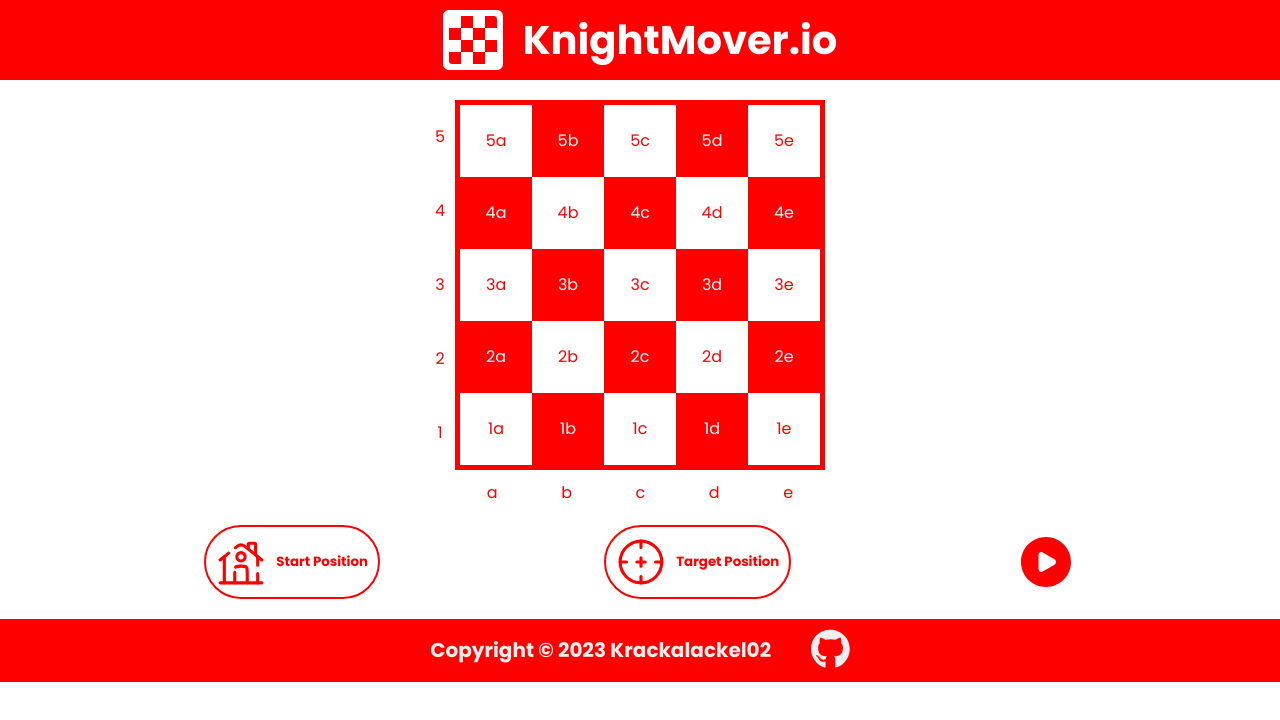
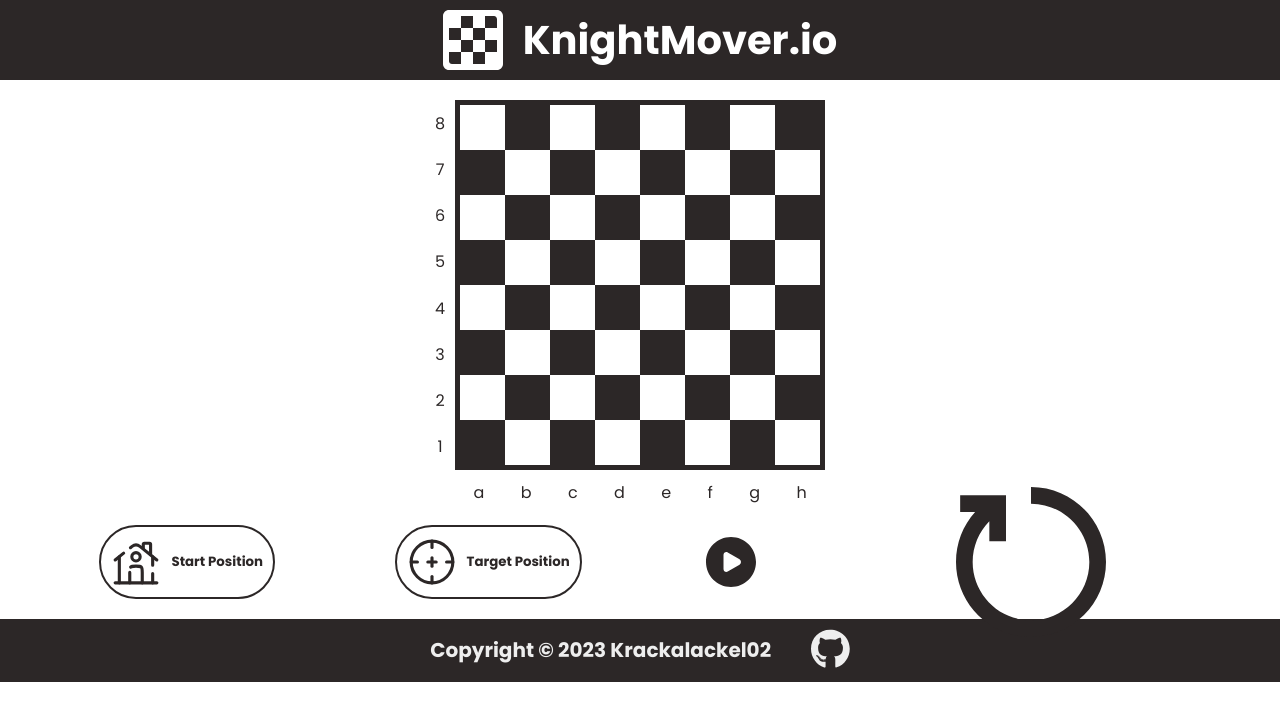
Before and after one commit to krackalackel02/Knights, a React (Vite) app: page / in a window 1280 px wide. Shown: the top 720 px of the page. Built offline with nearby package versions, Linux system fonts and the light colour scheme.

Commit message:
initial reducer and context

```diff
--- a/src/App.jsx
+++ b/src/App.jsx
@@ -3,14 +3,15 @@ import Board from "./features/Board/components/Board";
 import Buttons from "./components/Buttons";
 import Footer from "./components/Footer";
 import Header from "./components/Header";
+import { GameProvider } from "./features/Board/gameContext";
 const App = () => {
 	return (
-		<>
+		<GameProvider>
 			<Header />
 			<Board />
 			<Buttons />
 			<Footer />
-		</>
+		</GameProvider>
 	);
 };
 
--- a/src/components/Buttons.css
+++ b/src/components/Buttons.css
@@ -17,7 +17,7 @@
 	aspect-ratio: 1;
 	fill: transparent;
 }
-.btn-play {
+.btn-play,.btn-reset {
 	border-radius: 50%;
 	height: 60px;
 	aspect-ratio: 1;
@@ -30,6 +30,7 @@
 .btn-grid {
 	display: flex;
 	align-items: center;
+	flex-wrap: wrap;
 	justify-content: space-evenly;
 	gap: 20px;
 	margin-top: 10px;
--- a/src/components/Buttons.jsx
+++ b/src/components/Buttons.jsx
@@ -2,25 +2,54 @@ import React from "react";
 import Play from "../assets/play.svg";
 import Home from "../assets/home.svg";
 import Target from "../assets/target.svg";
+import Reset from "../assets/reset.svg";
 import "./Buttons.css";
+import { ACTIONS } from "../features/Board/gameReducer";
+import { useGame } from "../features/Board/gameContext";
 function Buttons() {
+	const { state, dispatch } = useGame();
 	return (
 		<div className="btn-grid">
-			<button className="btn btn-position">
+			<button
+				className="btn btn-position"
+				onClick={(e) => {
+					dispatch({ type: ACTIONS.WAITFORSTARTPOS });
+				}}
+			>
 				<svg>
 					<use xlinkHref={Home + "#home"}></use>
 				</svg>
 				Start Position
 			</button>
-			<button className="btn btn-position">
+			<button
+				className="btn btn-position"
+				onClick={(e) => {
+					dispatch({ type: ACTIONS.WAITFORTARGETPOS });
+				}}
+			>
 				<svg>
 					<use xlinkHref={Target + "#target"}></use>
 				</svg>
 				Target Position
 			</button>
-			<button className="btn btn-play">
+			<button
+				className={`btn btn-play`}
+				onClick={(e) => {
+					dispatch({ type: ACTIONS.PLAY });
+				}}
+			>
 				<svg>
 					<use xlinkHref={Play + "#play"}></use>
+				</svg>
+			</button>
+			<button
+				className="btn btn-reset"
+				onClick={(e) => {
+					dispatch({ type: ACTIONS.RESET_GAME });
+				}}
+			>
+				<svg>
+					<use xlinkHref={Reset + "#reset"}></use>
 				</svg>
 			</button>
 		</div>
--- a/src/features/Board/components/Board.jsx
+++ b/src/features/Board/components/Board.jsx
@@ -1,7 +1,10 @@
-import React, { useState } from "react";
+import React, { useReducer, useState } from "react";
 import Square from "./Square";
 import BoardCreator from "../board";
 import "./Board.css";
+import { knightMoves, convert } from "../../Knight/knight";
+import { ACTIONS } from "../gameReducer";
+
 const Board = () => {
 	const [activeKnight, setActiveKnight] = useState(null);
 	const handleToggleKnight = (e) => {
@@ -12,7 +15,7 @@ const Board = () => {
 		setActiveKnight(`${row}-${col}`);
 	};
 
-	const numRows = 5;
+	const numRows = 8;
 	const board = BoardCreator(numRows);
 	let alt = true;
 	let dark = false;
@@ -31,7 +34,6 @@ const Board = () => {
 			);
 		});
 	});
-
 	return (
 		<div className="display">
 			<div className="rows">
--- a/src/features/Board/components/Square.jsx
+++ b/src/features/Board/components/Square.jsx
@@ -13,7 +13,7 @@ const Square = ({ position, dark, isKnight }) => {
 					<use xlinkHref={Knight + "#knight"}></use>
 				</svg>
 			) : (
-				position
+				" " || position
 			)}
 		</div>
 	);
--- /dev/null
+++ b/src/features/Board/gameContext.jsx
@@ -0,0 +1,22 @@
+import { createContext, useReducer, useContext } from "react";
+import reducerGame from "./gameReducer";
+import { initialGameState } from "./gameReducer";
+const GameContext = createContext();
+export const GameProvider = ({ children }) => {
+	const [state, dispatch] = useReducer(reducerGame, initialGameState);
+
+	return (
+		<GameContext.Provider value={{ state, dispatch }}>
+			{children}
+		</GameContext.Provider>
+	);
+};
+export const useGame = () => {
+	const context = useContext(GameContext);
+
+	if (context === undefined) {
+		throw new Error("useGame must be used within a GameProvider");
+	}
+
+	return context;
+};
--- /dev/null
+++ b/src/features/Board/gameReducer.js
@@ -0,0 +1,65 @@
+export const ACTIONS = {
+	WAITFORSTARTBUTTON: "waitForStartButton",
+	WAITFORSTARTPOS: "waitForStartPos",
+	SETSTARTPOS: "setStartPos",
+	WAITFORTARGETBUTTON: "waitForTargetButton",
+	WAITFORTARGETPOS: "waitForTargetPos",
+	SETTARGETPOS: "setTargetPos",
+	PLAY: "play",
+	RESET_GAME: "resetGame",
+};
+
+export const initialGameState = {
+	waitingFor: "startButton", // startButton | startPos | targetButton | targetPos | null
+	startPos: null,
+	targetPos: null,
+	isPlaying: false,
+};
+
+const reducerGame = (state, action) => {
+	switch (action.type) {
+		case ACTIONS.WAITFORSTARTBUTTON:
+			return { ...initialGameState };
+
+		case ACTIONS.WAITFORSTARTPOS:
+			return {
+				...state,
+				waitingFor: "startPos",
+			};
+
+		case ACTIONS.SETSTARTPOS:
+			return {
+				...state,
+				startPos: action.startPos,
+				waitingFor: "targetButton",
+			};
+
+		case ACTIONS.WAITFORTARGETPOS:
+			return {
+				...state,
+				waitingFor: "targetPos",
+			};
+
+		case ACTIONS.SETTARGETPOS:
+			return {
+				...state,
+				targetPos: action.targetPos,
+				waitingFor: null,
+			};
+
+		case ACTIONS.PLAY:
+			return {
+				...state,
+				isPlaying: true,
+				waitingFor: null,
+			};
+
+		case ACTIONS.RESET_GAME:
+			return { ...initialGameState };
+
+		default:
+			return state;
+	}
+};
+
+export default reducerGame;
--- /dev/null
+++ b/src/features/Knight/knight.js
@@ -0,0 +1,97 @@
+function BoardCreator(numRows) {
+	const Rows = [];
+	const Columns = [];
+	const List = [];
+	const asciiA = 65;
+	for (let index = 0; index < numRows; index++) {
+		Rows.push(`${numRows - index}`);
+		Columns.push(`${String.fromCharCode(asciiA + index).toLowerCase()}`);
+	}
+	Rows.forEach((row) => {
+		Columns.forEach((column) => {
+			List.push(`${row + column}`);
+		});
+	});
+	return { Rows, Columns, List };
+}
+export function convert(input) {
+	let output;
+	if (typeof input === "string") {
+		output = [parseInt(input[0]) - 1];
+		output.push(input[1].toUpperCase().charCodeAt(0) - 65);
+	} else if (Array.isArray(input)) {
+		output = String(input[0] + 1);
+		output += String.fromCharCode(65 + input[1]).toLowerCase();
+	}
+	return output;
+}
+
+function arraysEqual(a, b) {
+	if (a.length !== b.length) return false;
+	for (let i = 0; i < a.length; i++) {
+		if (a[i] !== b[i]) return false;
+	}
+	return true;
+}
+
+function arrayIncludes(bigArray, smallArray) {
+	return bigArray.some((item) => arraysEqual(item, smallArray));
+}
+function defaultBoard() {
+	return BoardCreator(8).List.map((item) => {
+		return convert(item);
+	});
+}
+export function nextMove(
+	start = [0, 0],
+	availMoves = defaultBoard(),
+	currentPath = [0, 0]
+) {
+	const deltaMoves = [
+		[1, 2],
+		[-1, 2],
+		[1, -2],
+		[-1, -2],
+		[2, 1],
+		[-2, 1],
+		[2, -1],
+		[-2, -1],
+	];
+	let availPos = deltaMoves
+		.map((delta) => {
+			return [start[0] + delta[0], start[1] + delta[1]];
+		})
+		.filter((position) => {
+			return (
+				arrayIncludes(availMoves, position) &&
+				!arrayIncludes(currentPath, position)
+			);
+		});
+
+	return availPos;
+}
+export function knightMoves(
+	start = [3, 4],
+	finish = [7, 7],
+	board = defaultBoard()
+) {
+	let queue = [{ pos: start, path: [start] }];
+
+	while (queue.length > 0) {
+		let node = queue.shift();
+		let currentPosition = node.pos;
+		let currentPath = node.path;
+
+		if (arraysEqual(currentPosition, finish)) {
+			return currentPath; // Return the path when we find the finish position
+		}
+
+		let nextMoves = nextMove(currentPosition, board, currentPath);
+
+		for (let move of nextMoves) {
+			let newPath = [...currentPath, move];
+			queue.push({ pos: move, path: newPath });
+		}
+	}
+	return null; // No path found
+}
--- a/src/index.css
+++ b/src/index.css
@@ -11,7 +11,7 @@
 	font-style: normal;
 }
 :root{
-	--global-theme:red;
+	--global-theme:rgb(44, 39, 39);
 	--alt-theme:white;
 	--knight-background-theme:rgb(130, 255, 157);
 	--knight-fill-theme:rgb(0, 0, 0);
```
Also changed, not shown: src/assets/reset.svg (added), 6 other files (tests, documents, lock files or other folders).
